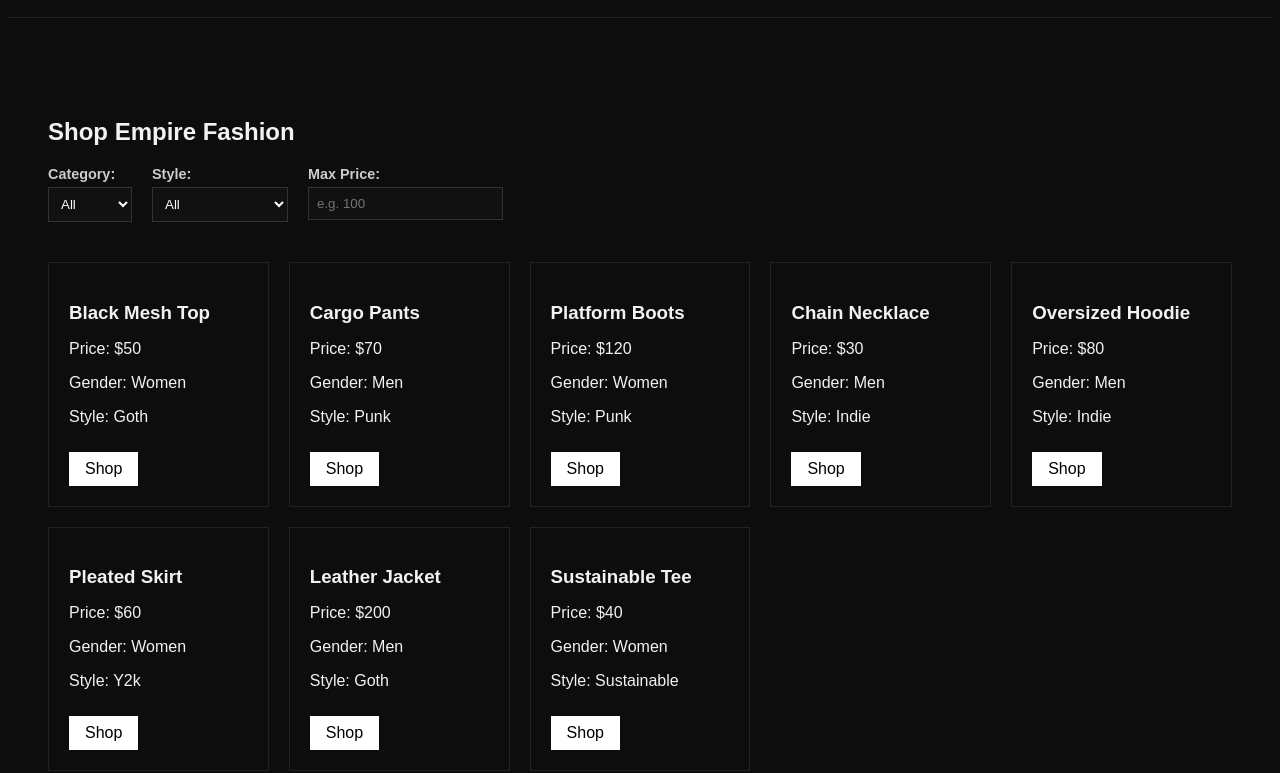
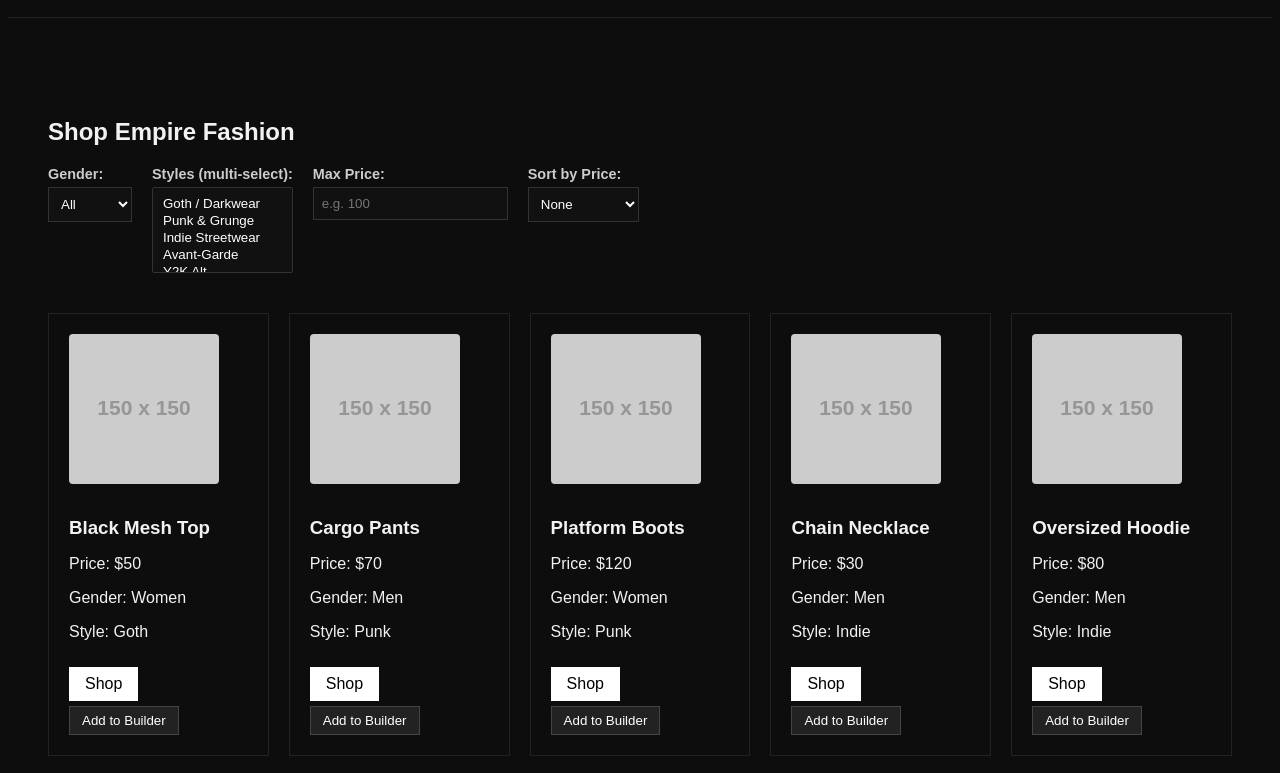
Before and after one commit to drafter-ahl/gp.ecb.site, a plain HTML site: page shop.html in a window 1280 px wide. Shown: the part 49-822 px from the top of the page. Drawn offline with Linux system fonts and the light colour scheme.

Commit message:
dev 5
dev

```diff
--- a/shop.html
+++ b/shop.html
@@ -22,7 +22,7 @@
   <!-- Filters -->
   <div class="filters">
     <label>
-      Category:
+      Gender:
       <select id="filter-gender">
         <option value="all">All</option>
         <option value="men">Men</option>
@@ -31,9 +31,8 @@
     </label>
 
     <label>
-      Style:
-      <select id="filter-style">
-        <option value="all">All</option>
+      Styles (multi-select):
+      <select id="filter-style" multiple>
         <option value="goth">Goth / Darkwear</option>
         <option value="punk">Punk & Grunge</option>
         <option value="indie">Indie Streetwear</option>
@@ -46,6 +45,15 @@
     <label>
       Max Price:
       <input type="number" id="filter-price" placeholder="e.g. 100">
+    </label>
+
+    <label>
+      Sort by Price:
+      <select id="sort-price">
+        <option value="none">None</option>
+        <option value="low">Low → High</option>
+        <option value="high">High → Low</option>
+      </select>
     </label>
   </div>
 
@@ -63,5 +71,6 @@
 </footer>
 
 <script src="shop.js"></script>
+<script src="builder.js"></script>
 </body>
 </html>
--- a/shop.js
+++ b/shop.js
@@ -1,34 +1,43 @@
+// Sample products with images and affiliate URLs
 const products = [
-  { name: "Black Mesh Top", price: 50, gender: "women", style: "goth", url: "#"},
-  { name: "Cargo Pants", price: 70, gender: "men", style: "punk", url: "#"},
-  { name: "Platform Boots", price: 120, gender: "women", style: "punk", url: "#"},
-  { name: "Chain Necklace", price: 30, gender: "men", style: "indie", url: "#"},
-  { name: "Oversized Hoodie", price: 80, gender: "men", style: "indie", url: "#"},
-  { name: "Pleated Skirt", price: 60, gender: "women", style: "y2k", url: "#"},
-  { name: "Leather Jacket", price: 200, gender: "men", style: "goth", url: "#"},
-  { name: "Sustainable Tee", price: 40, gender: "women", style: "sustainable", url: "#"},
+  { name: "Black Mesh Top", price: 50, gender: "women", style: "goth", img: "https://via.placeholder.com/150", url: "#" },
+  { name: "Cargo Pants", price: 70, gender: "men", style: "punk", img: "https://via.placeholder.com/150", url: "#" },
+  { name: "Platform Boots", price: 120, gender: "women", style: "punk", img: "https://via.placeholder.com/150", url: "#" },
+  { name: "Chain Necklace", price: 30, gender: "men", style: "indie", img: "https://via.placeholder.com/150", url: "#" },
+  { name: "Oversized Hoodie", price: 80, gender: "men", style: "indie", img: "https://via.placeholder.com/150", url: "#" },
+  { name: "Pleated Skirt", price: 60, gender: "women", style: "y2k", img: "https://via.placeholder.com/150", url: "#" },
+  { name: "Leather Jacket", price: 200, gender: "men", style: "goth", img: "https://via.placeholder.com/150", url: "#" },
+  { name: "Sustainable Tee", price: 40, gender: "women", style: "sustainable", img: "https://via.placeholder.com/150", url: "#" },
 ];
 
 const grid = document.getElementById("product-grid");
 const filterGender = document.getElementById("filter-gender");
 const filterStyle = document.getElementById("filter-style");
 const filterPrice = document.getElementById("filter-price");
+const sortPrice = document.getElementById("sort-price");
 
 function renderProducts() {
   const gender = filterGender.value;
-  const style = filterStyle.value;
+  const styles = Array.from(filterStyle.selectedOptions).map(opt => opt.value);
   const maxPrice = parseFloat(filterPrice.value);
 
-  grid.innerHTML = "";
-
-  const filtered = products.filter(p => {
-    return (gender === "all" || p.gender === gender) &&
-           (style === "all" || p.style === style) &&
-           (isNaN(maxPrice) || p.price <= maxPrice);
+  let filtered = products.filter(p => {
+    const genderMatch = gender === "all" || p.gender === gender;
+    const styleMatch = styles.length === 0 || styles.includes(p.style);
+    const priceMatch = isNaN(maxPrice) || p.price <= maxPrice;
+    return genderMatch && styleMatch && priceMatch;
   });
 
+  // Sort by price if selected
+  if (sortPrice.value === "low") {
+    filtered.sort((a, b) => a.price - b.price);
+  } else if (sortPrice.value === "high") {
+    filtered.sort((a, b) => b.price - a.price);
+  }
+
+  grid.innerHTML = "";
   if (filtered.length === 0) {
-    grid.innerHTML = "<p>No products match the selected filters.</p>";
+    grid.innerHTML = "<p>No products match your filters.</p>";
     return;
   }
 
@@ -36,11 +45,13 @@ function renderProducts() {
     const card = document.createElement("div");
     card.className = "card";
     card.innerHTML = `
+      <img src="${p.img}" alt="${p.name}" style="width:150px;height:150px;object-fit:cover;">
       <h3>${p.name}</h3>
       <p>Price: $${p.price}</p>
       <p>Gender: ${p.gender.charAt(0).toUpperCase() + p.gender.slice(1)}</p>
       <p>Style: ${p.style.charAt(0).toUpperCase() + p.style.slice(1)}</p>
       <a href="${p.url}" target="_blank" class="cta">Shop</a>
+      <button class="add-builder" onclick="addToBuilder('${p.name}')">Add to Builder</button>
     `;
     grid.appendChild(card);
   });
@@ -50,6 +61,22 @@ function renderProducts() {
 filterGender.addEventListener("change", renderProducts);
 filterStyle.addEventListener("change", renderProducts);
 filterPrice.addEventListener("input", renderProducts);
+sortPrice.addEventListener("change", renderProducts);
 
 // Initial render
 renderProducts();
+
+// Connect shop items to outfit builder
+function addToBuilder(itemName) {
+  // Decide category based on name or style for demo
+  let category = "Accessory";
+  if (itemName.toLowerCase().includes("top") || itemName.toLowerCase().includes("hoodie")) category = "Top";
+  else if (itemName.toLowerCase().includes("pants") || itemName.toLowerCase().includes("skirt")) category = "Bottom";
+  else if (itemName.toLowerCase().includes("boots")) category = "Shoes";
+
+  // Call existing builder function from builder.js
+  if (window.addItem) {
+    window.addItem(category, itemName);
+    alert(`${itemName} added to your outfit builder!`);
+  }
+}
--- a/styles.css
+++ b/styles.css
@@ -157,3 +157,23 @@ footer {
 .grid .card a.cta:hover {
   background: #ccc;
 }
+
+/* Product images & add to builder button */
+.grid .card img {
+  margin-bottom: 10px;
+  border-radius: 4px;
+}
+
+.grid .card button.add-builder {
+  display: inline-block;
+  margin-top: 5px;
+  padding: 6px 12px;
+  background: #222;
+  color: #fff;
+  border: 1px solid #444;
+  cursor: pointer;
+}
+
+.grid .card button.add-builder:hover {
+  background: #333;
+}
```
